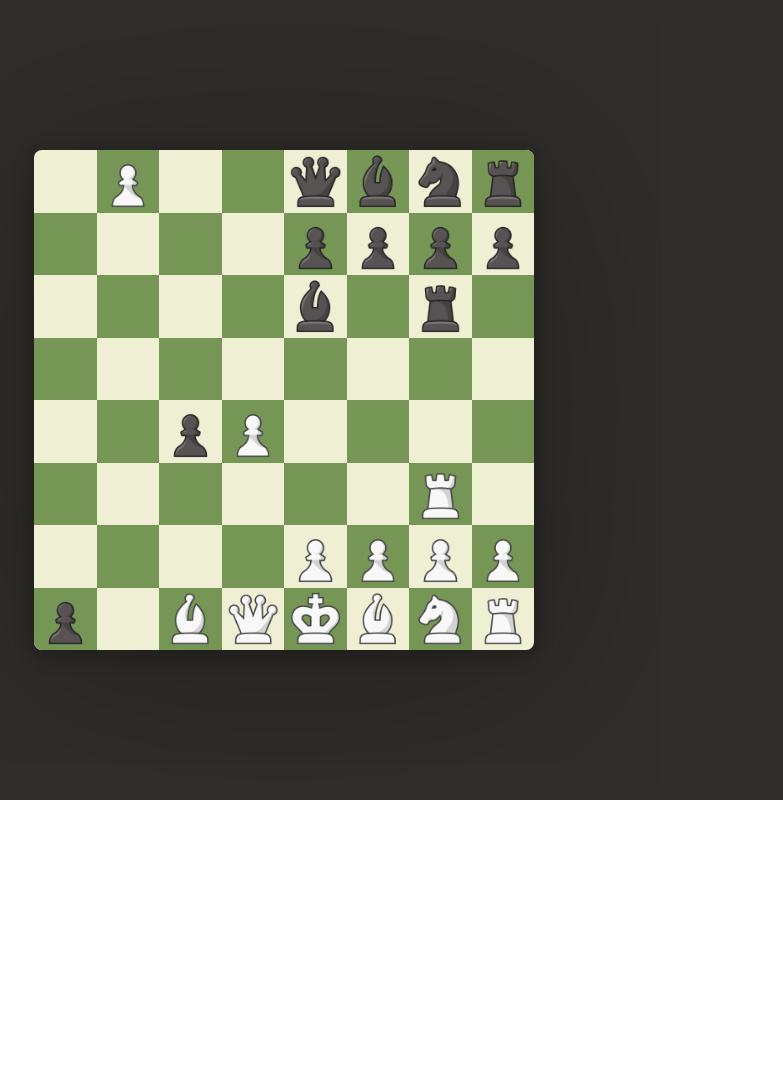
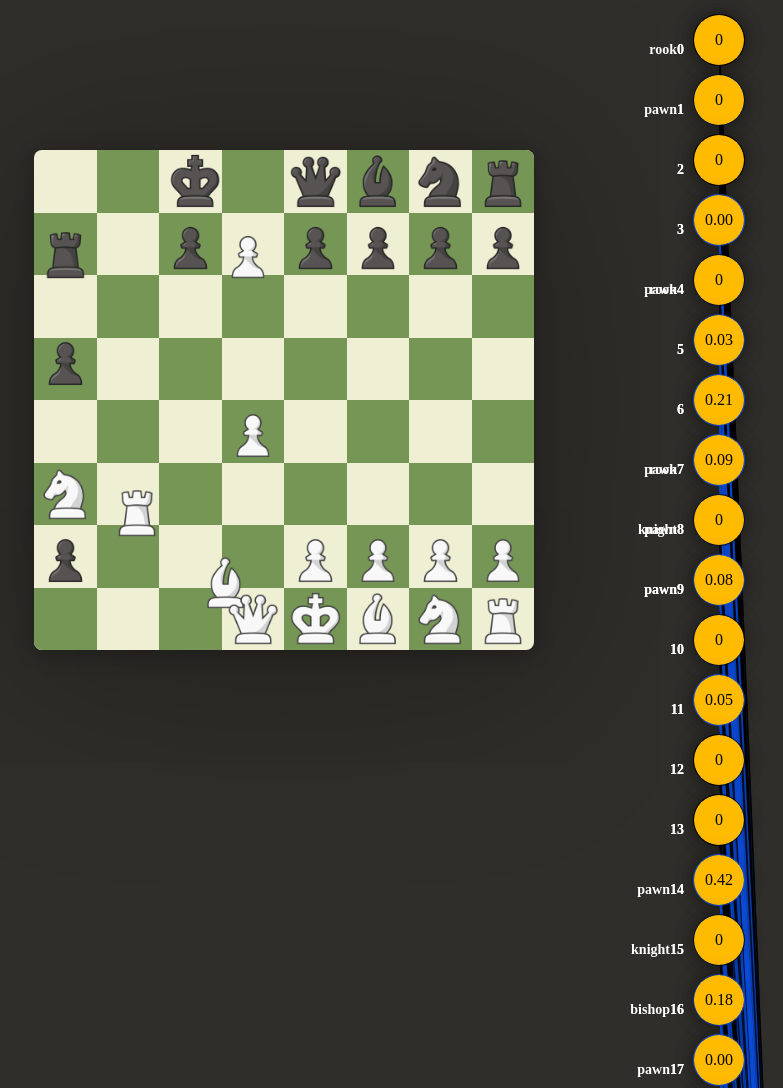
Before and after one commit to CarsonBurke/MLChess, a plain HTML site: page index.html in a window 1280 px wide. Shown: the top 1088 px of the page, without its empty margins (356-1139 px from the left). Before the commit the page ends 800 px from the top, so only its background shows below. Drawn offline with Linux system fonts and the light colour scheme; animation ran at ten frames a second.

Commit message:
Implemented partly functional network

```diff
--- a/materials/game.js
+++ b/materials/game.js
@@ -13,6 +13,8 @@ class Game {
 }
 
 Game.prototype.init = function() {
+
+    game.tick = 0
 
     game.map = document.getElementsByClassName('map')[0]
 
@@ -108,14 +110,28 @@ Game.prototype.initUnits = function() {
     }
 }
 
-Game.prototype.newMatch = function(winner) {
+Game.prototype.newMatch = function(looser, inputs, outputs) {
 
-    const looser = game.players[winner == 'white' ? 'black' : 'white']
+    game.tick = 0
 
+    const winner = game.players[looser.type == 'white' ? 'black' : 'white']
+
+    winner.network.learn()
+    winner.score = 0
+    console.log('WIN: ' + winner.type)
+
+    looser.network.visualsParent.remove()
     delete looser.network
 
-    looser.network = winner.network.clone()
+    looser.network = winner.network.clone(inputs, outputs)
+    looser.score = 0
 
-    game.units = []
-    game.prototype.initUnits()
+    for (const unit of game.units) {
+
+        if (!unit) continue
+
+        unit.delete()
+    }
+
+    game.initUnits()
 }
--- a/materials/neuralNetwork/layerFunctions.js
+++ b/materials/neuralNetwork/layerFunctions.js
@@ -4,12 +4,13 @@ Layer.prototype.addPerceptron = function() {
 
     // Find number of perceptrons in this layer
 
-    let perceptronCount = Object.keys(layer.perceptrons).length
+    const perceptronCount = Object.keys(layer.perceptrons).length
 
     // Create and add new perceptron to the layer
 
     layer.perceptrons[perceptronCount] = new Perceptron({
         networkID: layer.networkID,
         layerName: layer.name,
+        name: perceptronCount
     })
 }
--- a/materials/player.js
+++ b/materials/player.js
@@ -4,7 +4,7 @@ class Player {
         const player = this
 
         player.type = type
-            // player.newNetwork()
+        player.score = 0
     }
 }
 
@@ -63,13 +63,20 @@ Player.prototype.getOptions = function() {
 
     const player = this
 
-    const options = []
+    const inputs = [],
+        outputs = []
 
-    for (const unit of game.units) {
+    for (let i = 0; i < game.units.length; i++) {
 
-        if (!unit) continue
+        const unit = game.units[i]
 
-        if (unit.moved) continue
+        if (!unit) {
+
+            inputs.push({ name: i, value: i })
+            continue
+        }
+
+        inputs.push({ name: unit.type + i, value: i })
 
         if (unit.owner != player.type) continue
 
@@ -77,23 +84,11 @@ Player.prototype.getOptions = function() {
 
         unit.getOptions()
 
-        unit.moved = true
-
-        const randomOption = unit.options[Math.round(Math.random() * unit.options.length)]
-
-        if (randomOption) {
-
-            unit.firstMove = false
-
-            unit.move(randomOption)
-            break
-        }
-
         for (const z of unit.options) {
 
-            options.push(z)
+            outputs.push({ name: z, unit: unit })
         }
     }
 
-    return options
+    return { inputs, outputs }
 }
--- a/materials/runEnv.js
+++ b/materials/runEnv.js
@@ -1,33 +1,62 @@
-let tick = 0
 let playersTurn = 'black'
 
 function runEnv() {
 
-    tick++
-    console.log('TICK ' +
-        tick)
+    game.tick++
 
-    let aliveKings = {}
+        let aliveKings = {}
 
     for (const unit of game.units) {
 
         if (!unit) continue
-
-        unit.moved = false
 
         if (unit.type == 'king') aliveKings[unit.owner] = true
     }
 
     for (const playerType in game.players) {
 
+        const player = game.players[playerType]
+
+        if (player.network) player.network.visualsParent.classList.add('visualsParentHide')
+
         if (playersTurn == playerType) continue
 
-        const player = game.players[playerType]
+        const { inputs, outputs } = player.getOptions()
 
-        if (!aliveKings[playerType]) game.newMatch(player)
+        if (game.tick > 200) {
 
-        player.getOptions()
+            game.newMatch(player, inputs, outputs)
+            break
+        }
+
+        if (!aliveKings[playerType]) game.newMatch(player, inputs, outputs)
+
+        if (!player.network) player.newNetwork(inputs, outputs)
+
+        player.network.forwardPropagate(inputs)
+        player.network.updateVisuals()
+        player.network.visualsParent.classList.remove('visualsParentHide')
+
+        // Find last layer
+
+        const lastLayer = player.network.layers[Object.keys(player.network.layers).length - 1]
+
+        // Sort perceptrons by activateValue and get the largest one
+
+        const perceptronWithLargestValue = Object.values(lastLayer.perceptrons).sort((a, b) => a.activateValue - b.activateValue).reverse()[0]
+
+        //
+
+        if (perceptronWithLargestValue.activateValue > 0) {
+
+            const output = outputs[perceptronWithLargestValue.name]
+
+            output.unit.move(output.name)
+            output.unit.firstMove = false
+        }
+
         playersTurn = player.type
+
         break
     }
 }
--- a/materials/script.js
+++ b/materials/script.js
@@ -1,3 +1,3 @@
 game.init()
 
-setInterval(runEnv, 100)
+setInterval(runEnv, 10)
--- a/materials/style.css
+++ b/materials/style.css
@@ -22,6 +22,7 @@ body {
     --lightGreen: rgb(0, 255, 0);
     --green: rgb(0, 212, 0);
     --darkGreen: rgb(0, 184, 0);
+    background: rgb(48, 46, 42);
 }
 
 
@@ -40,7 +41,6 @@ body {
     display: flex;
     justify-content: center;
     align-items: center;
-    background: rgb(48, 46, 42);
 }
 
 .map {
@@ -80,3 +80,71 @@ body {
 .terrainAlt {
     background: rgb(118, 150, 86);
 }
+
+
+/* Visuals */
+
+.visualsParent {
+    position: absolute;
+    right: 100px;
+    top: 10px;
+    display: flex;
+    pointer-events: none;
+}
+
+.visualsParentHide {
+    display: none;
+}
+
+.layerVisual {
+    width: 100%;
+    display: flex;
+    flex-direction: column;
+    justify-content: center;
+    align-items: center;
+}
+
+.perceptronVisual {
+    background: rgb(28, 238, 0);
+    box-shadow: rgba(0, 0, 0, 0.3) 0 0 20px 0;
+    border-radius: 100%;
+    width: 50px;
+    height: 50px;
+    margin: 5px 0;
+    display: flex;
+    justify-content: center;
+    align-items: center;
+    font-size: 16px;
+    color: black;
+    position: relative;
+    outline: 1.9px solid rgb(255, 255, 255);
+}
+
+.inputPerceptron {
+    background: rgb(255, 187, 0);
+}
+
+.outputPerceptron {
+    background: rgb(250, 15, 15);
+}
+
+.textVisual {
+    font-size: 14px;
+    color: rgb(255, 255, 255);
+    position: absolute;
+    width: fit-content;
+}
+
+.lineParent {
+    position: absolute;
+    height: 100%;
+    width: 100%;
+}
+
+.line {
+    stroke-width: 1.5px;
+}
+
+.lineDisconnected {
+    opacity: 0;
+}
--- a/materials/units/bishop.js
+++ b/materials/units/bishop.js
@@ -5,7 +5,7 @@ class Bishop extends Unit {
 
         const bishop = this
 
-
+        bishop.score = 3
     }
 }
 
--- a/materials/units/knight.js
+++ b/materials/units/knight.js
@@ -5,6 +5,7 @@ class Knight extends Unit {
 
         const knight = this
 
+        knight.score = 3
     }
 }
 
--- a/materials/units/pawn.js
+++ b/materials/units/pawn.js
@@ -7,6 +7,7 @@ class Pawn extends Unit {
 
         pawn.firstMove = true
         pawn.direction = owner == 'white' ? -1 : 1
+        pawn.score = 1
     }
 }
 
--- a/materials/units/queen.js
+++ b/materials/units/queen.js
@@ -5,7 +5,7 @@ class Queen extends Unit {
 
         const queen = this
 
-
+        queen.score = 10
     }
 }
 
--- a/materials/units/rook.js
+++ b/materials/units/rook.js
@@ -5,7 +5,7 @@ class Rook extends Unit {
 
         const rook = this
 
-
+        rook.score = 5
     }
 }
 
--- a/materials/units/unit.js
+++ b/materials/units/unit.js
@@ -9,6 +9,8 @@ class Unit {
 
         unit.type = type
         unit.owner = owner
+
+        unit.lastMoves = []
 
         unit.el = document.createElement('img')
         unit.el.classList.add('unit', z)
@@ -38,10 +40,20 @@ Unit.prototype.move = function(z) {
     unit.x = Math.floor(z / mapDimensions)
     unit.y = Math.floor(z % mapDimensions)
 
+    unit.lastMoves.push(z)
+
     unit.el.style.left = unit.x * (gameWidth / mapDimensions) + 'px'
     unit.el.style.top = unit.y * (gameHeight / mapDimensions) + 'px'
 
     game.units[z] = unit
+}
+
+Unit.prototype.kill = function() {
+
+    const unit = this
+
+    unit.el.remove()
+    unit.dead = true
 }
 
 Unit.prototype.delete = function() {
```
